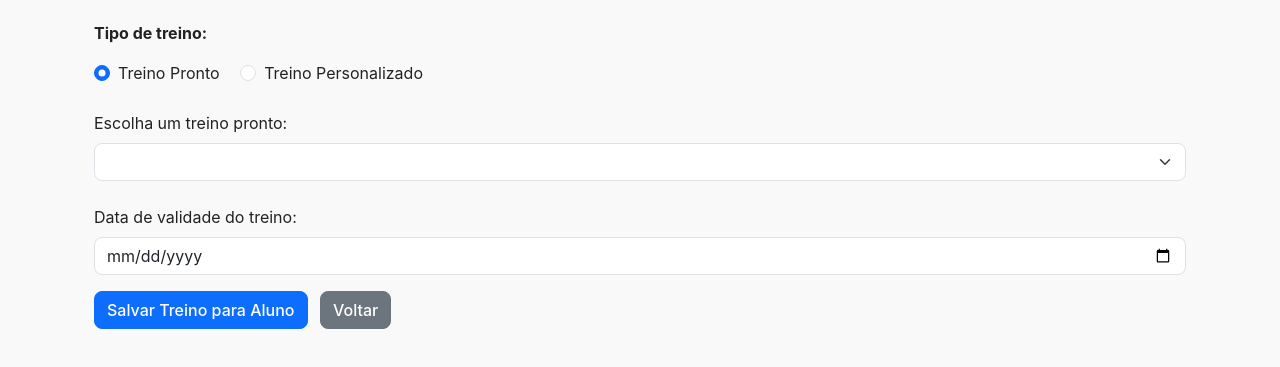
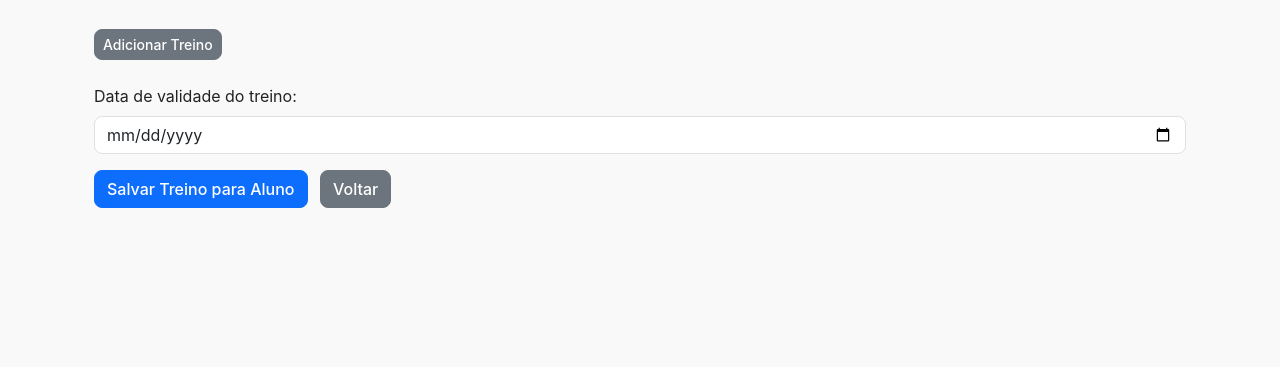
Before and after one commit to MaiconSantos1982/AppAcademia, a plain HTML site: page aluno-treino.html in a window 1280 px wide. Shown: the part 65-432 px from the top of the page. Drawn offline with nearby package versions, Linux system fonts and the light colour scheme.

Commit message:
Update aluno-treino.html

```diff
--- a/aluno-treino.html
+++ b/aluno-treino.html
@@ -13,25 +13,8 @@
     <div id="cadastroTreinoError" class="text-danger mb-3"></div>
     <div id="alunoInfo" class="mb-3"></div>
 
-    <form id="formTipoTreino" class="mb-4">
-      <p><strong>Tipo de treino:</strong></p>
-      <div class="form-check form-check-inline">
-        <input class="form-check-input" type="radio" name="tipoTreino" id="treinoPronto" value="pronto" checked>
-        <label class="form-check-label" for="treinoPronto">Treino Pronto</label>
-      </div>
-      <div class="form-check form-check-inline">
-        <input class="form-check-input" type="radio" name="tipoTreino" id="treinoPersonalizado" value="personalizado">
-        <label class="form-check-label" for="treinoPersonalizado">Treino Personalizado</label>
-      </div>
-    </form>
-
-    <div id="areaTreinoPronto" class="mb-4">
-      <label for="selectTreinoPronto" class="form-label">Escolha um treino pronto:</label>
-      <select id="selectTreinoPronto" class="form-select"></select>
-    </div>
-
-    <!-- Área do treino personalizado -->
-    <div id="areaPersonalizado" class="mb-4" style="display:none;">
+    <!-- Área do treino personalizado (sem opções de tipo) -->
+    <div id="areaPersonalizado" class="mb-4">
       <div id="listarTreinosLetras"></div>
       <button type="button" id="btnAdicionarLetra" class="btn btn-secondary btn-sm mt-2">Adicionar Treino</button>
     </div>
```
